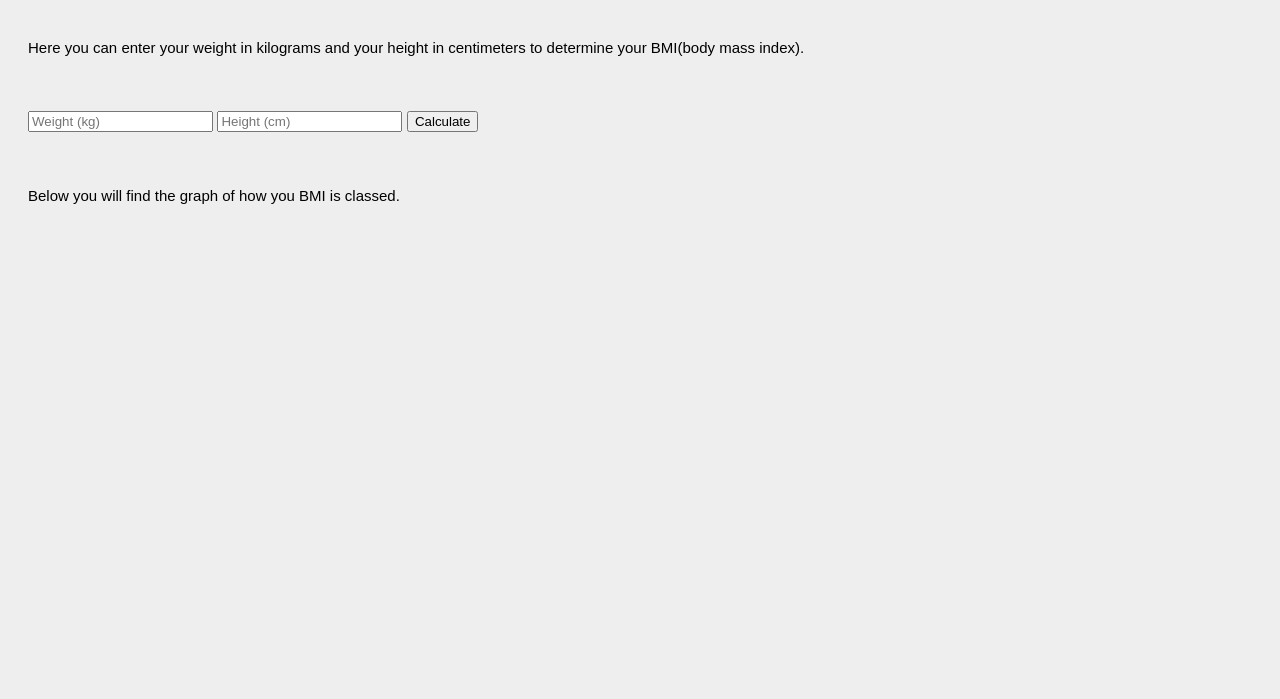
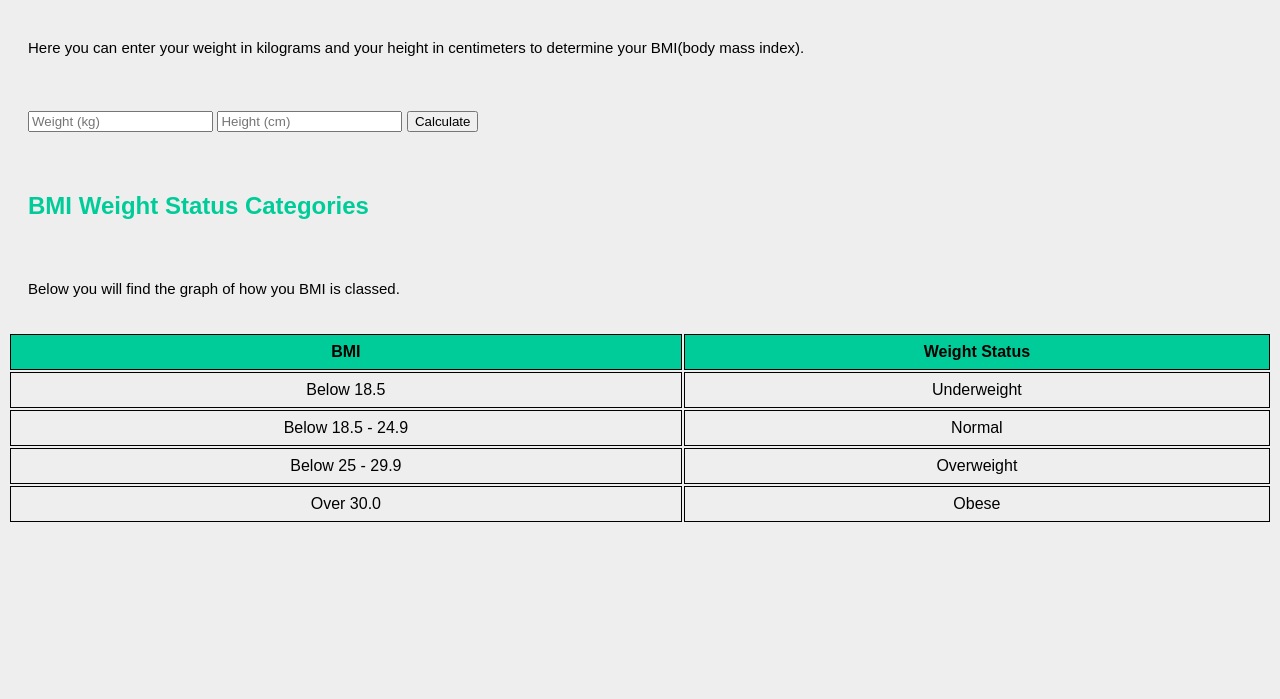
Before and after one commit to marizaswart/bmi_challenge, a plain HTML site: page index.html in a window 1280 px wide. Shown: the part 101-800 px from the top of the page. Drawn offline with nearby package versions, Linux system fonts and the light colour scheme.

Commit message:
CSS set colors and add BMI graph

```diff
--- a/index.html
+++ b/index.html
@@ -1,5 +1,6 @@
 <!DOCTYPE html>
 <html lang="eng">
+
 <head>
   <meta charset="utf-8">
   <title>BMI Calculator</title>
@@ -8,11 +9,11 @@
   <script src="https://code.jquery.com/jquery-2.1.4.js"></script>
   <link rel="stylesheet" href="style.css">
 </head>
+
 <body>
   <h1>Welcome to the BMI Calculator!</h1>
   <p>
-        Here you can enter your weight in kilograms and your height in centimeters to determine
-        your BMI(body mass index).
+    Here you can enter your weight in kilograms and your height in centimeters to determine your BMI(body mass index).
   </p>
   <form>
     <input type="text" id="weight" placeholder="Weight (kg)">
@@ -24,15 +25,43 @@
     <span id="display_message"></span>
 
   </div>
+  <div>
+    <h2>BMI Weight Status Categories</h2>
     <p>
       Below you will find the graph of how you BMI is classed.
     </p>
+  </div>
+  <table style="width:100%">
+    <tr>
+      <th>BMI</th>
+      <th>Weight Status</th>
+    </tr>
+    <tr>
+      <td>Below 18.5</td>
+      <td>Underweight</td>
+    </tr>
+    <tr>
+      <td>Below 18.5 - 24.9</td>
+      <td>Normal</td>
+    </tr>
+    <tr>
+      <td>Below 25 - 29.9</td>
+      <td>Overweight</td>
+    </tr>
+    <tr>
+      <td>Over 30.0</td>
+      <td>Obese</td>
+    </tr>
+  </table>
   <script type="text/javascript">
     $(document).ready(function() {
       $('#calculate').click(function() {
         var w = parseFloat($('#weight').val());
         var h = parseFloat($('#height').val());
-        var person = new Person({weight: w, height: h});
+        var person = new Person({
+          weight: w,
+          height: h
+        });
         person.calculate_bmi();
         $('#display_value').html('Your BMI is ' + person.bmiValue);
         $('#display_message').html('and you are ' + person.bmiMessage);
@@ -40,4 +69,5 @@
     });
   </script>
 </body>
+
 </html>
--- a/style.css
+++ b/style.css
@@ -1,8 +1,8 @@
 body {
   background-color: #eee;
 }
-h1 {
-  color: blue;
+h1, h2 {
+  color: #00cc99;
   padding: 20px;
   font-family: sans-serif;
 }
@@ -17,3 +17,20 @@ form {
   font-family: sans-serif;
   padding: 20px
 }
+
+table {
+  font-family: sans-serif;
+  width: 50%;
+}
+td {
+  padding: 8px;
+  text-align: center;
+  border: 1px solid black;
+}
+
+th {
+  background-color: #00cc99;
+  padding: 8px;
+  text-align: center;
+  border: 1px solid black;
+}
```
Lines whose indentation alone changed are shown as unchanged.
